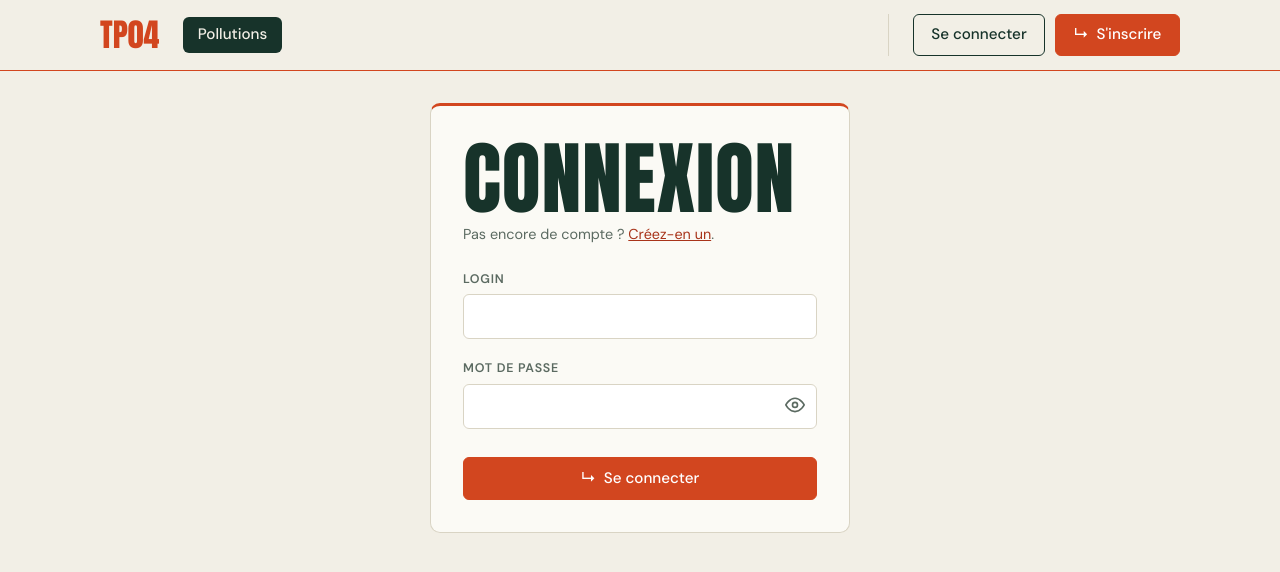
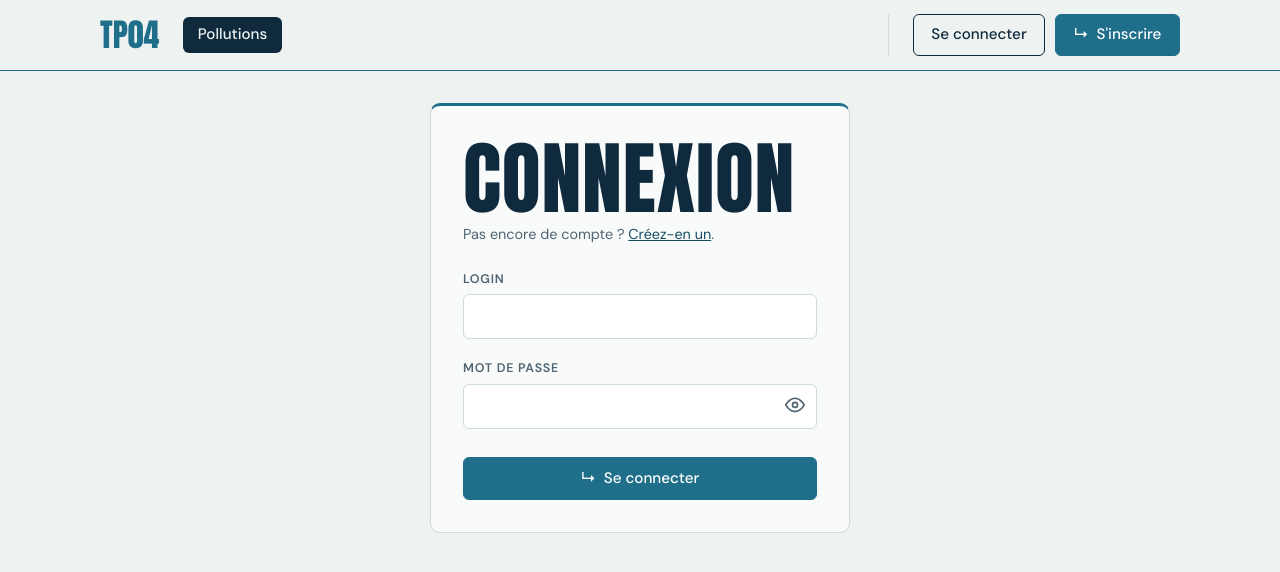
Before and after one commit to rothir-kim/projet_kim_rothir, an Angular app in the folder Front/: page /connexion in a window 1280 px wide. Shown: the top 572 px of the page. Built offline with nearby package versions, Linux system fonts and the light colour scheme.

Commit message:
Palette Océan

```diff
--- a/Front/src/app/pages/liste-pollutions/liste-pollutions.scss
+++ b/Front/src/app/pages/liste-pollutions/liste-pollutions.scss
@@ -60,7 +60,7 @@
     &::after {
       content: '✺';
       margin-left: 2.5rem;
-      color: var(--accent);
+      color: var(--accent-clair);
     }
   }
 
--- a/Front/src/styles.scss
+++ b/Front/src/styles.scss
@@ -1,22 +1,23 @@
 :root {
-  // Palette « Forêt & orange » : toutes les couleurs du site sont ici
-  --fond: #f2efe6;
-  --fond-entete: rgba(242, 239, 230, 0.92);
-  --fond-doux: #e6e1d3;
-  --surface: #fbfaf5;
+  // Palette « Océan » : toutes les couleurs du site sont ici
+  --fond: #eef3f2;
+  --fond-entete: rgba(238, 243, 242, 0.92);
+  --fond-doux: #dde7e6;
+  --surface: #f9fbfb;
   --champ: #ffffff;
-  --bordure: #d9d4c4;
-  --principal: #17332a;
-  --principal-fonce: #0e221b;
-  --texte-doux: #5b6a61;
+  --bordure: #cddbdb;
+  --principal: #0f2a3d;
+  --principal-fonce: #081c2a;
+  --texte-doux: #4f6470;
   --sur-couleur: #ffffff;
-  --accent: #d2461f;
-  --accent-fonce: #a8341a;
+  --accent: #1f6f8b;
+  --accent-fonce: #164f63;
+  --accent-clair: #6cc3d5;
   --erreur: #b3261e;
-  --alerte-fond: #fbe9e1;
-  --survol: rgba(23, 51, 42, 0.08);
-  --ligne-survol: #f5efe2;
-  --halo: rgba(210, 70, 31, 0.3);
+  --alerte-fond: #fbe9e6;
+  --survol: rgba(15, 42, 61, 0.08);
+  --ligne-survol: #e6f0f1;
+  --halo: rgba(31, 111, 139, 0.3);
   --rayon: 6px;
   --rayon-grand: 10px;
   --police: 'DM Sans', system-ui, -apple-system, 'Segoe UI', Roboto, Arial, sans-serif;
@@ -126,12 +127,13 @@ img {
   }
 }
 
+// Les actions dangereuses restent rouges, quelle que soit la palette
 .bouton--danger {
-  border-color: var(--accent);
-  color: var(--accent);
+  border-color: var(--erreur);
+  color: var(--erreur);
 
   &:hover {
-    background: var(--accent);
+    background: var(--erreur);
     color: var(--sur-couleur);
   }
 }
@@ -252,7 +254,7 @@ img {
   gap: 1rem;
   margin-bottom: 1.25rem;
   padding: 0.85rem 1rem;
-  border: 1px solid var(--accent);
+  border: 1px solid var(--erreur);
   border-left-width: 4px;
   border-radius: var(--rayon);
   background: var(--alerte-fond);
```
